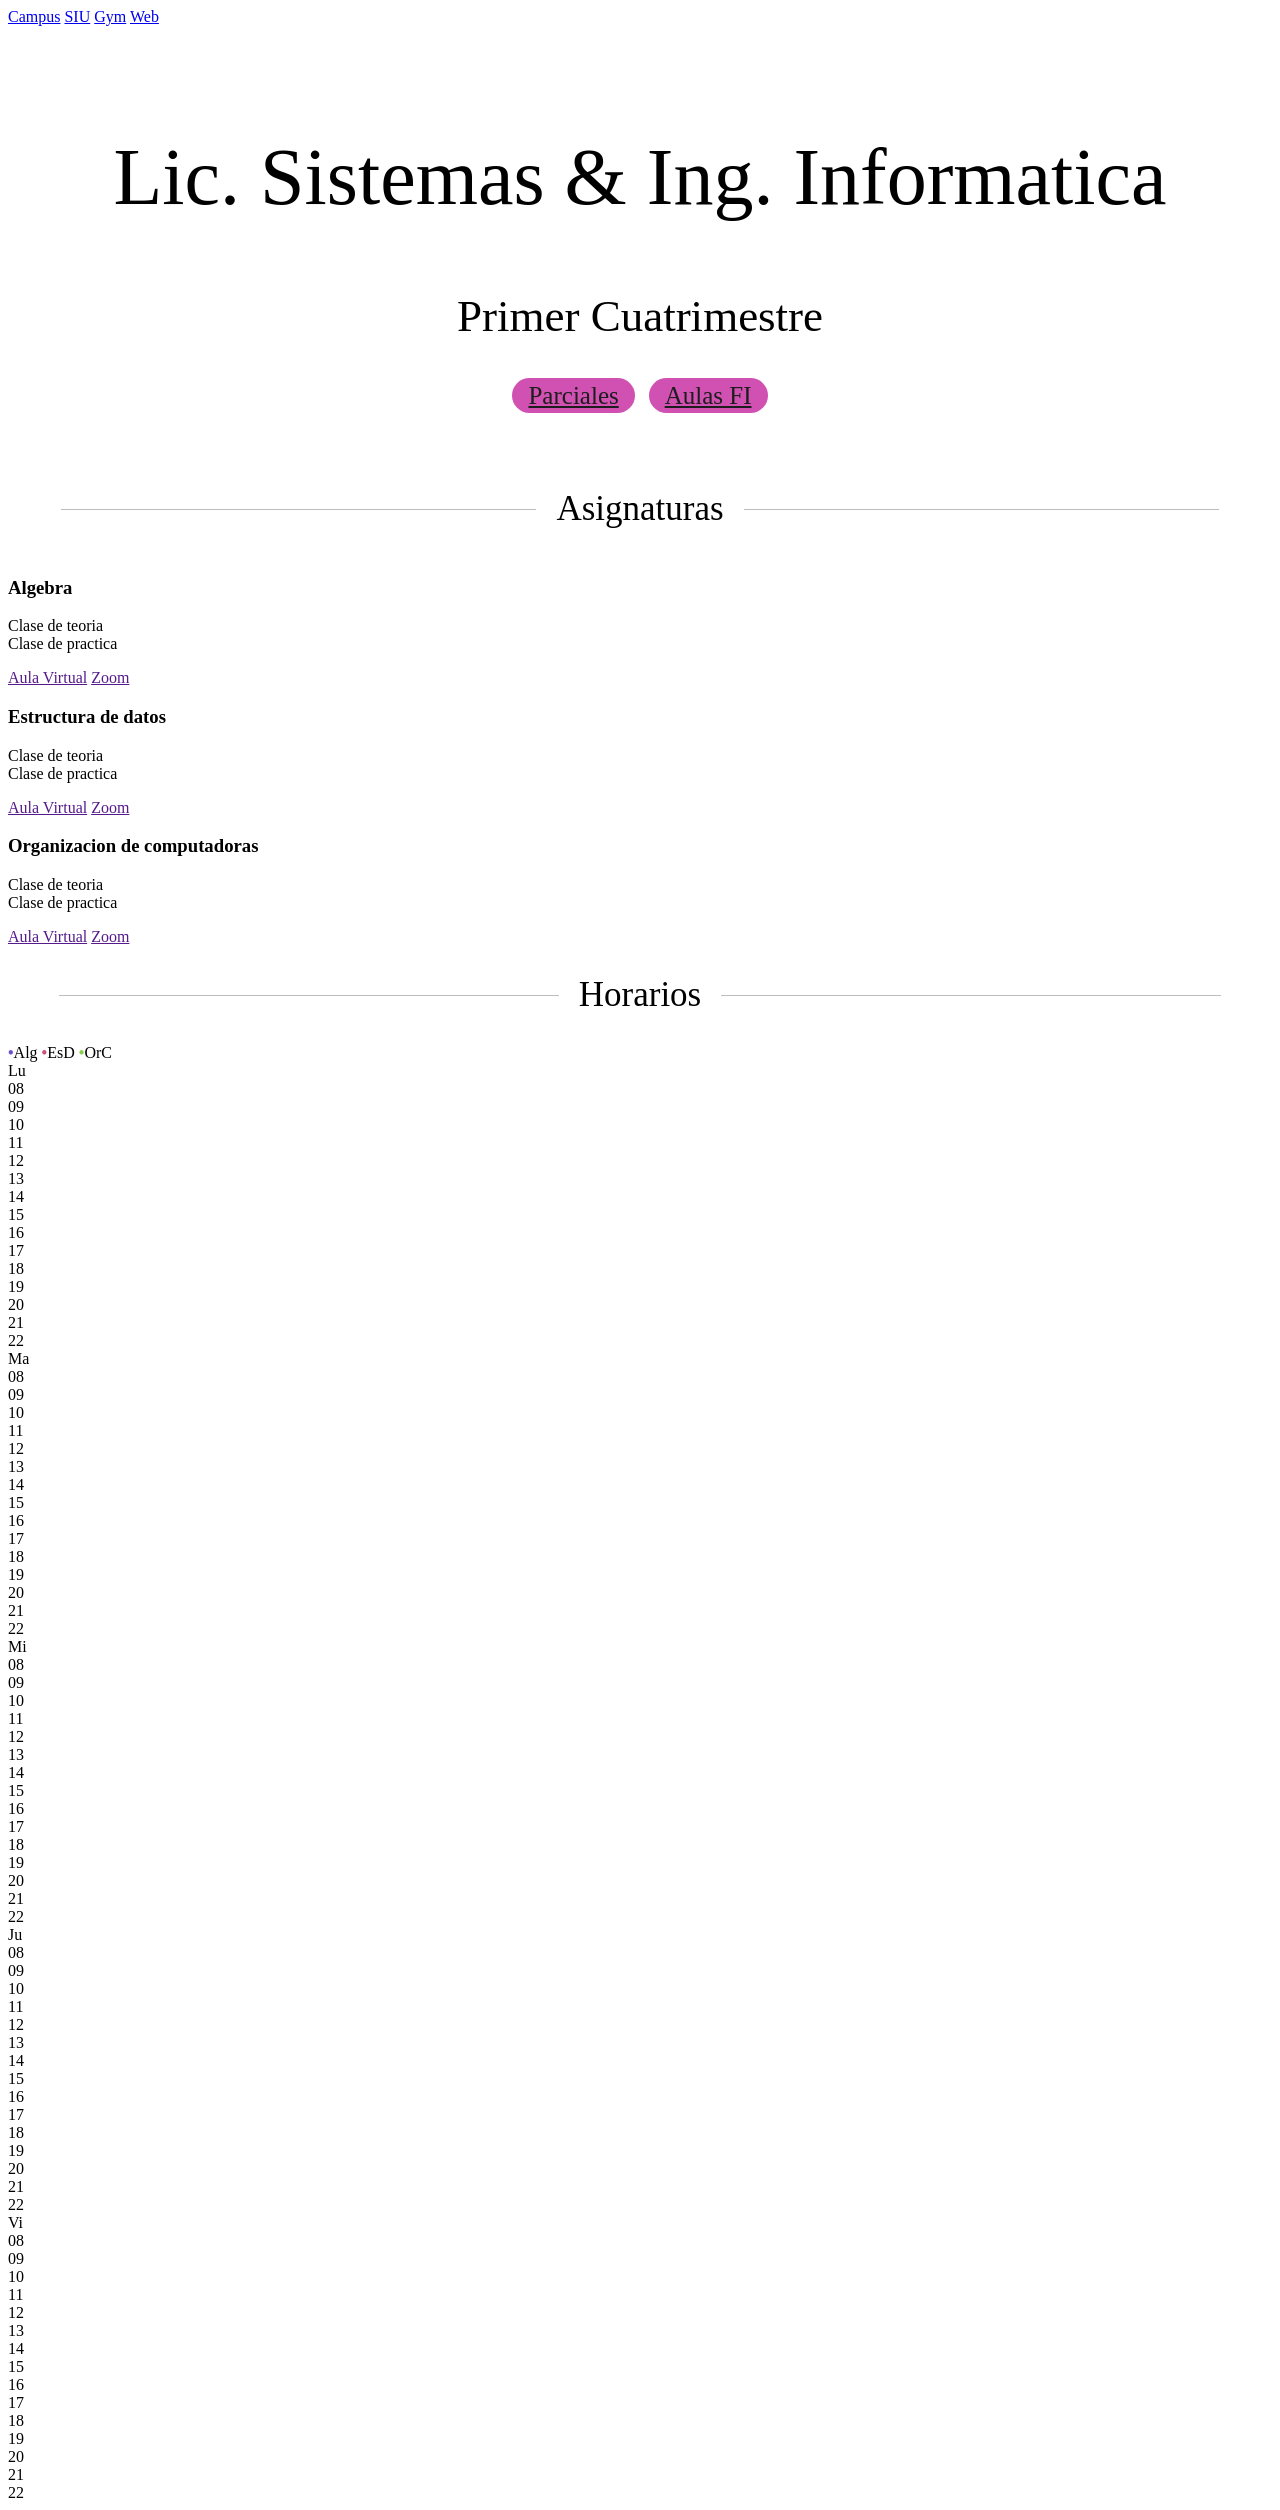
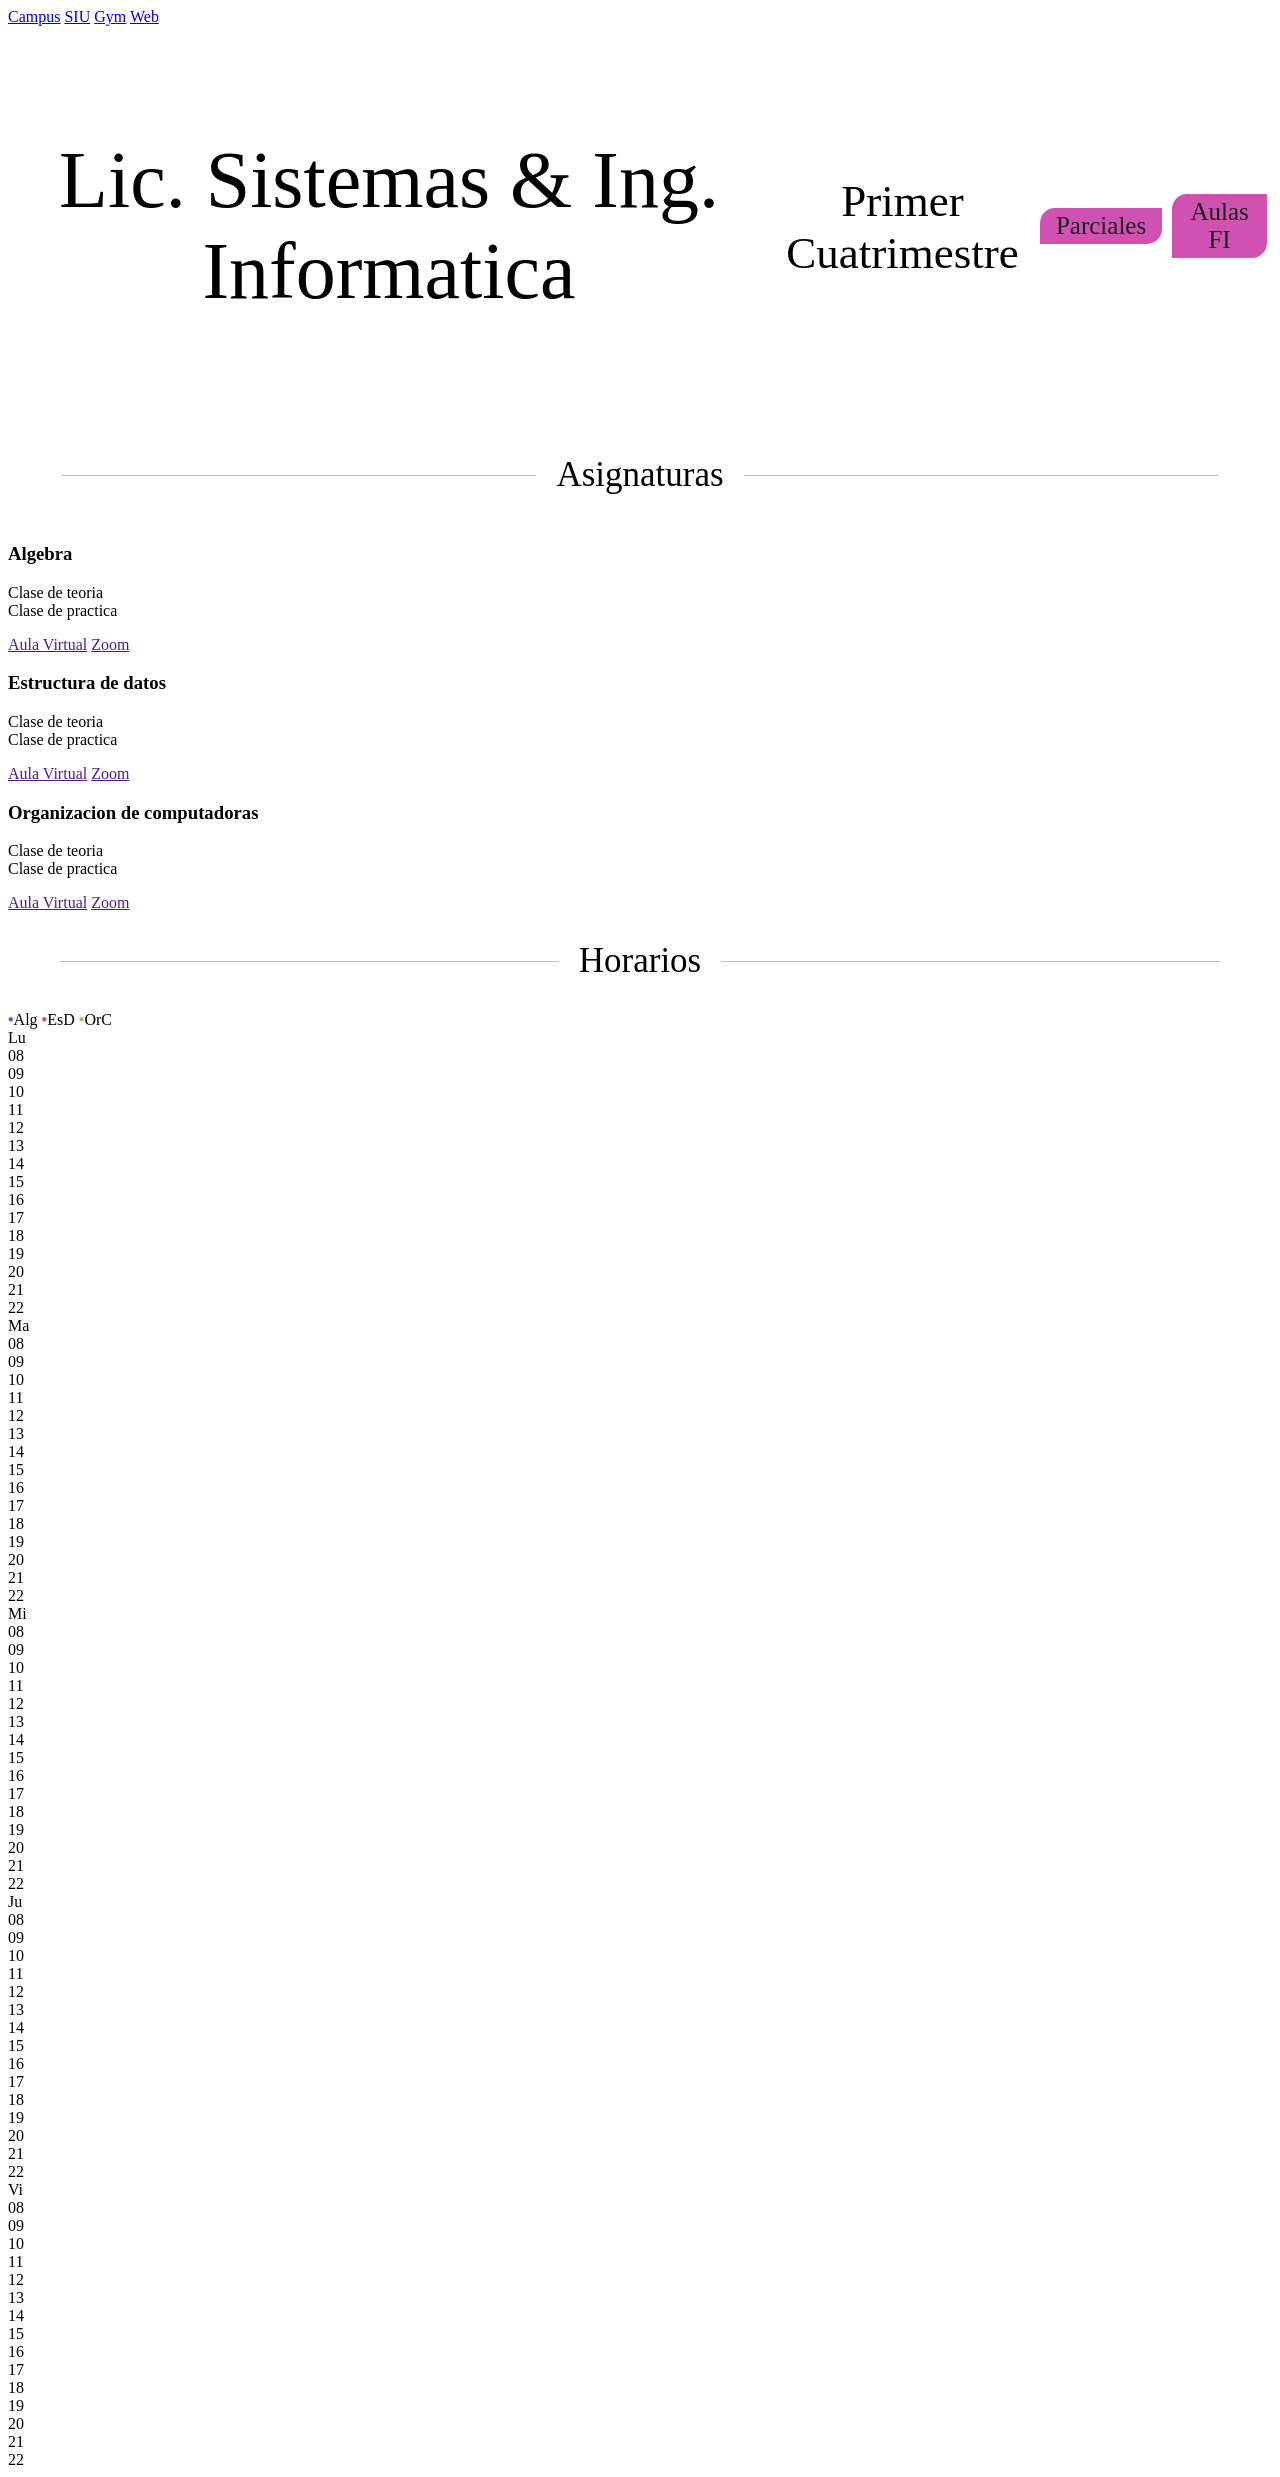

Actualizando UI parte-1 (barra superior)

--- a/titulos_subtitulos.css
+++ b/titulos_subtitulos.css
@@ -1,6 +1,9 @@
 .titulos_atajos {
+  height: 400px;
+  display: flex;
+  align-items: center;
+  justify-content: center;
   text-align: center;
-  padding: 40px 50px 50px 50px;
   h1 {
     font-weight: normal;
     font-size: 80px;
@@ -8,15 +11,20 @@
   h2 {
     font-weight: normal;
     font-size: 45px;
-    margin-bottom: 40px;
+    margin-bottom: 35px;
   }
   a {
     font-size: 25px;
     padding: 4px 16px;
-    border-radius: 25px;
+    border-radius: 15px 0 15px 0;
     background-color: #d051b2;
     color: #1d1d1d;
     margin: 0 5px;
+    text-decoration: none;
+  }
+  a:hover{;
+    color: white;
+    text-decoration: underline;
   }
 
   .modal_parciales {
@@ -127,7 +135,7 @@
 
 @media only screen and (max-width: 751px) {
   .titulos_atajos h1 {
-    font-size: 50px;
+    font-size: 70px;
   }
   .titulos_atajos h2 {
     font-size: 25px;
